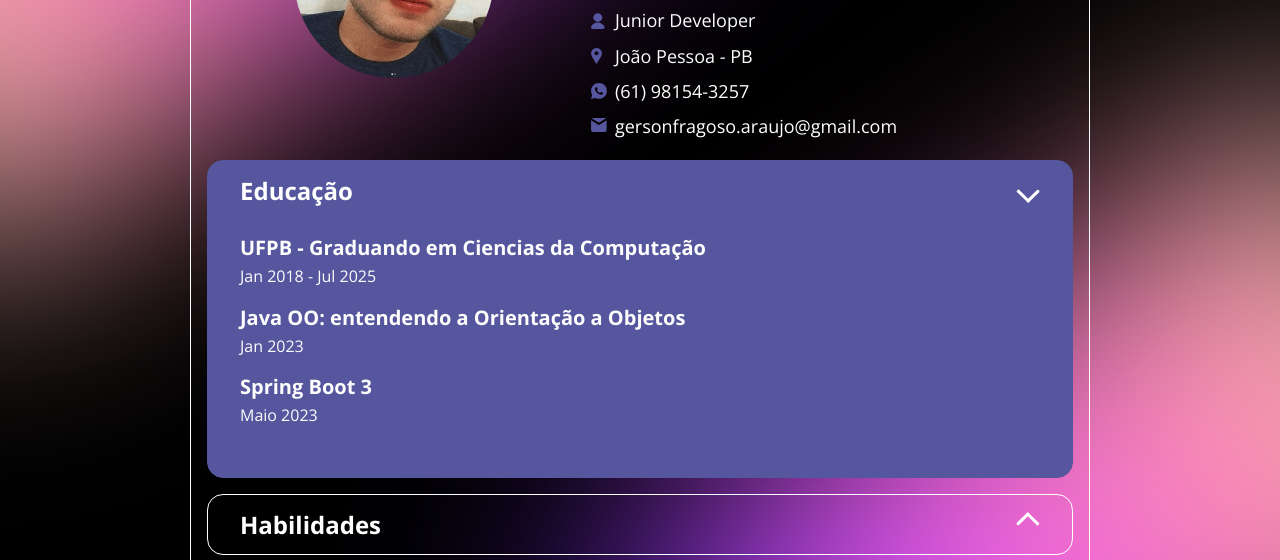
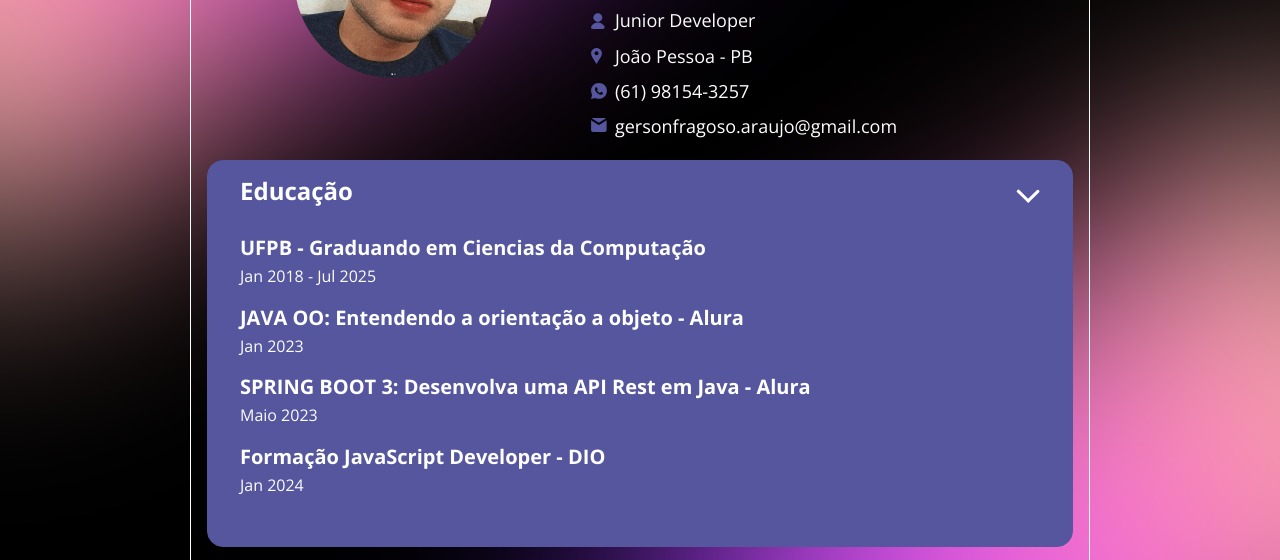
Before and after one commit to gersonfragoso/js-Project-Portfolio, a plain HTML site: page index.html in a window 1280 px wide. Both pictures are taken after a click on the button "Educação". Shown: the part 220-780 px from the top of the page. Drawn offline with nearby package versions, Linux system fonts and the light colour scheme; files whose address does not match are found by name.

Commit message:
Acrescentando novos dados sobre certificados

```diff
--- a/index.html
+++ b/index.html
@@ -52,12 +52,16 @@
                         <p class="period">Jan 2018 - Jul 2025</p>
                     </li>
                     <li>
-                        <h3 class="tittle">Java OO: entendendo a Orientação a Objetos</h3>
+                        <h3 class="tittle"><a href="https://cursos.alura.com.br/user/gerson-fragoso/course/java-introducao-orientacao-objetos/certificate" target="_blank">JAVA OO: Entendendo a orientação a objeto - Alura</a></h3>
                         <p class="period"> Jan 2023</p>
                     </li>
                     <li>
-                        <h3 class="tittle">Spring Boot 3</h3>
+                        <h3 class="tittle"><a href="https://cursos.alura.com.br/user/gerson-fragoso/course/spring-boot-3-desenvolva-api-rest-java/certificate" target="_blank">SPRING BOOT 3: Desenvolva uma API Rest em Java - Alura</a></h3>
                         <p class="period">Maio 2023</p>
+                    </li>
+                    <li>
+                        <h3 class="tittle"><a href="https://hermes.digitalinnovation.one/certificates/0441FB2E.pdf?_gl=1*v0zfxz*_ga*MTk5ODk0MTU2OS4xNjkzOTQyMjE5*_ga_7GXMH3CQ72*MTcwNTUyMTc2Mi40NS4xLjE3MDU1MjU4NDMuNi4wLjA." target="_blank">Formação JavaScript Developer - DIO</a></h3>
+                        <p class="period"> Jan 2024</p>
                     </li>
                 </ul>
             </div>
```
